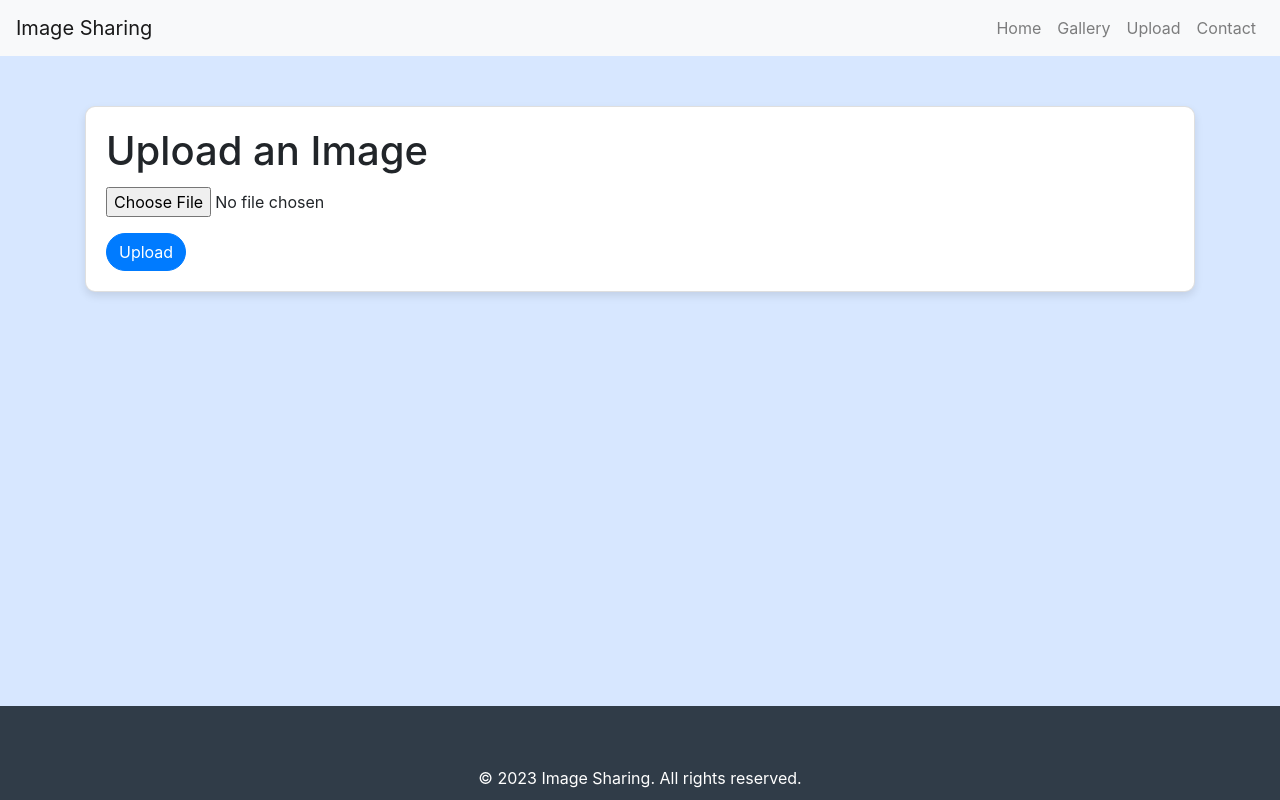
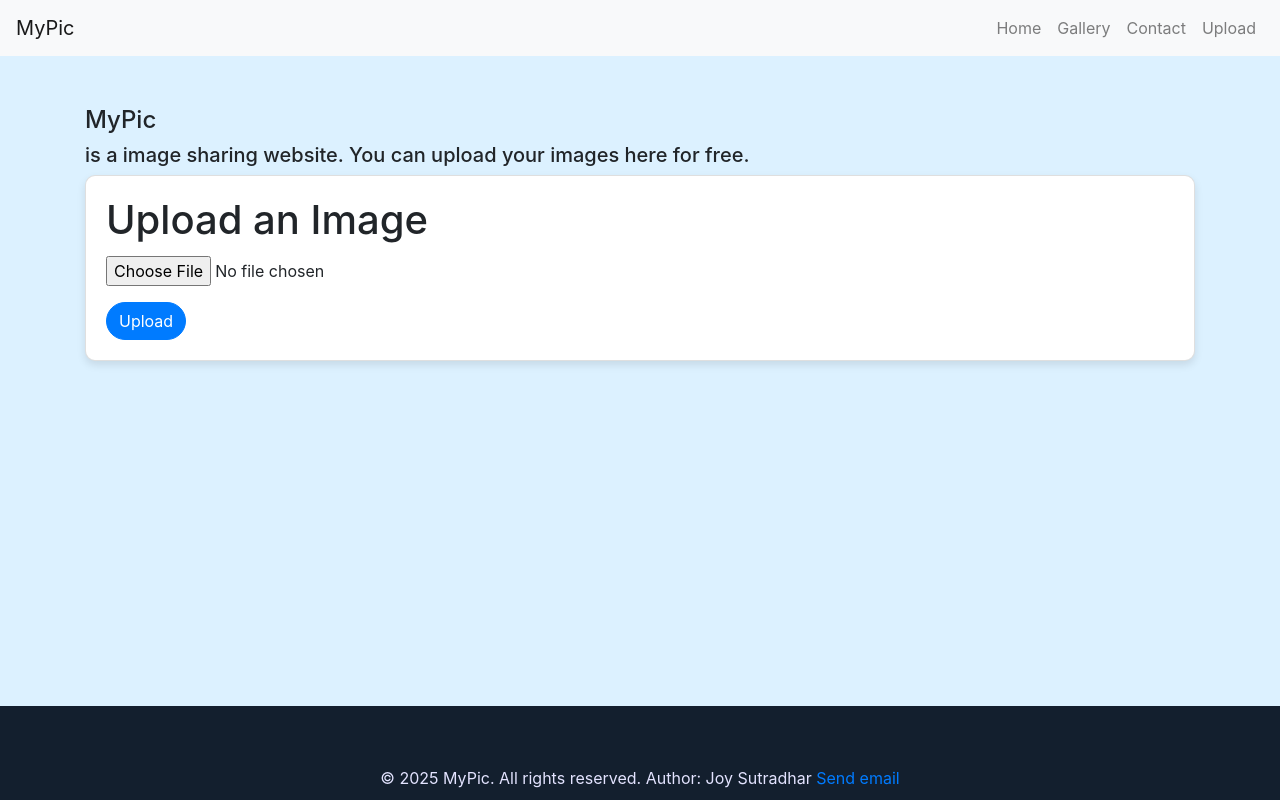
Before and after one commit to J0Ysutradhar/Img-Sharing-Flask-app, a Flask app: page / in a window 1280 px wide. Run offline with Flask 3, Linux system fonts and the light colour scheme; some libraries are stand-ins or nearby versions.

Commit message:
Update index.html

```diff
--- a/templates/index.html
+++ b/templates/index.html
@@ -3,11 +3,12 @@
 <head>
     <meta charset="UTF-8">
     <meta name="viewport" content="width=device-width, initial-scale=1.0">
-    <title>Image Sharing</title>
+    <meta name="description" content="This website is for sharing images for free. Website author is Joy Sutradhar.">
+    <title>MyPic</title>
     <link href="https://stackpath.bootstrapcdn.com/bootstrap/4.5.2/css/bootstrap.min.css" rel="stylesheet">
     <style>
         body {
-            background-color: #d7e7ff;
+            background-color: #dcf1ff;
         }
         .container {
             margin-top: 50px;
@@ -24,8 +25,8 @@
             margin-bottom: 30px;
         }
         .footer {
-            background-color: #0e1923d3;
-            color: white;
+            background-color: #131f2e;
+            color: rgb(227, 227, 255);
             padding: 10px 0;
             text-align: center;
             position: fixed;
@@ -36,28 +37,29 @@
 </head>
 <body>
     <nav class="navbar navbar-expand-lg navbar-light bg-light">
-        <a class="navbar-brand" href="#">Image Sharing</a>
+        <a class="navbar-brand" href="#">MyPic</a>
         <button class="navbar-toggler" type="button" data-toggle="collapse" data-target="#navbarNav" aria-controls="navbarNav" aria-expanded="false" aria-label="Toggle navigation">
             <span class="navbar-toggler-icon"></span>
         </button>
         <div class="collapse navbar-collapse" id="navbarNav">
             <ul class="navbar-nav ml-auto">
                 <li class="nav-item">
-                    <a class="nav-link" href="#">Home</a>
+                    <a class="nav-link" href="/">Home</a>
                 </li>
                 <li class="nav-item">
                     <a class="nav-link" href="#">Gallery</a>
                 </li>
                 <li class="nav-item">
-                    <a class="nav-link" href="#">Upload</a>
-                </li>
+                    <a class="nav-link" href="mailto:joysutradharpc@gmail.com">Contact</a>
                 <li class="nav-item">
-                    <a class="nav-link" href="#">Contact</a>
+                    <a class="nav-link" href="/">Upload</a>
                 </li>
             </ul>
         </div>
     </nav>
     <div class="container">
+       <h4>MyPic</h4>
+       <h5>is a image sharing website. You can upload your images here for free.</h5>
         <div class="card">
             <h1 class="card-title">Upload an Image</h1>
             <form action="/upload" method="post" enctype="multipart/form-data">
@@ -81,13 +83,19 @@
         {% if file_url %}
         <div class="card mt-4">
             <h2 class="card-title">Uploaded File</h2>
-            <p>Your file has been uploaded successfully. You can access it <a href="{{ file_url }}" target="_blank">here</a>.</p>
+            <p>Your file has been uploaded successfully. You can access it <a href="{{ file_url }}" target="_blank">here</a></p>
+            <img src="{{ file_url }}" alt="Uploaded Image" class="img-fluid mt-3" height="200 px" width="300 px">
         </div>
         {% endif %}
     </div>
     <footer class="footer">
         <div class="container">
-            <span>&copy; 2023 Image Sharing. All rights reserved.</span>
+            <span>&copy; 2025 MyPic. All rights reserved. Author: Joy Sutradhar
+                <a href="mailto:joysutradharpc@gmail.com">Send email</a>
+            </Address></span>
+            <!-- <span><Address>Author: Joy Sutradhar
+                <a href="mailto:joysutradharpc@gmail.com">Send email</a>
+            </Address></span> -->
         </div>
     </footer>
     <script src="https://code.jquery.com/jquery-3.5.1.slim.min.js"></script>
```
